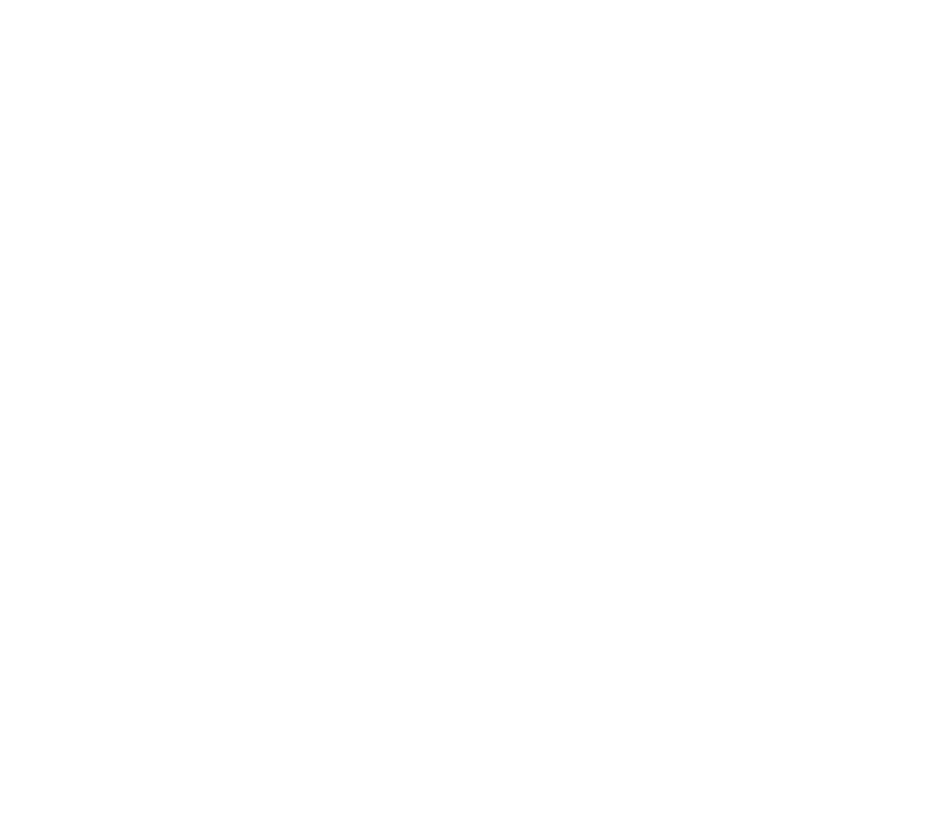
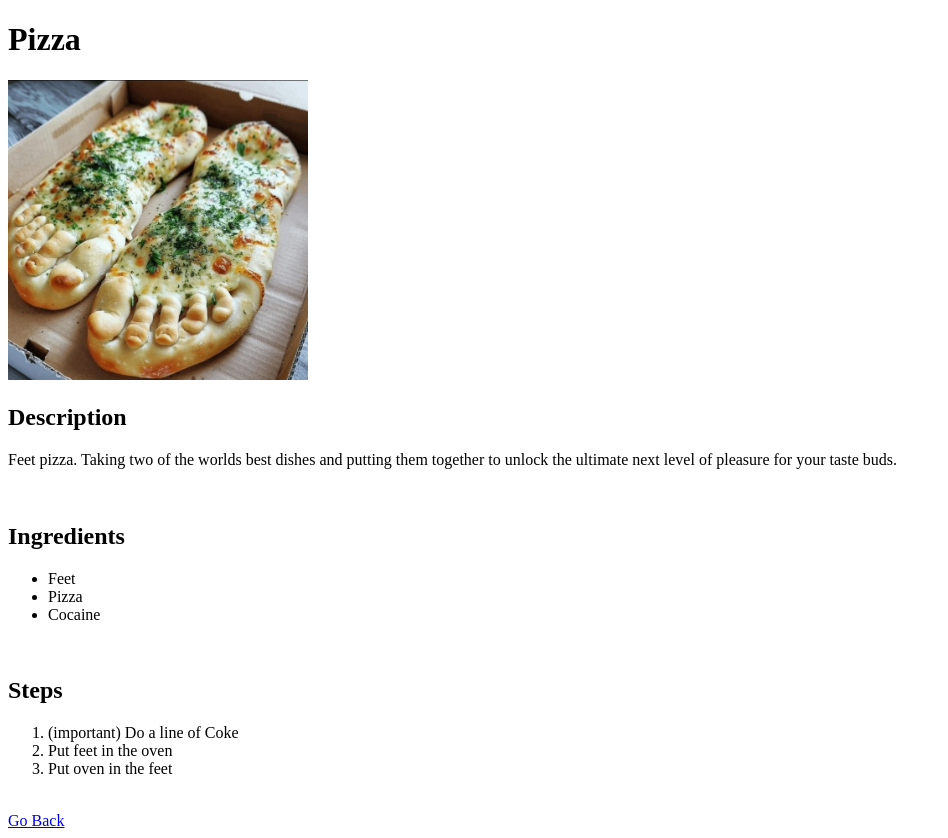
Before and after one commit to ioB4n/odin_recipes, a plain HTML site: page frontend/public/recipes/pizza.html in a window 1280 px wide. Shown: the whole page, without its empty margins (0-948 px from the left). Before the commit the page ends 800 px from the top, so only its background shows below. Drawn offline with Linux system fonts and the light colour scheme.

Commit message:
Implement pizza.html with back navigation

```diff
--- a/frontend/public/recipes/pizza.html
+++ b/frontend/public/recipes/pizza.html
@@ -0,0 +1,37 @@
+<!DOCTYPE html>
+<html lang="en">
+<head>
+    <meta charset="UTF-8">
+    <meta name="viewport" content="width=device-width, initial-scale=1.0">
+    <title>Pizza</title>
+</head>
+<body>
+    <div>
+        <h1>Pizza</h1>
+        <img src="../images/pizza.jpeg" alt="pizza" width="300" height="300">
+        <br>
+
+        <h2>Description</h2>
+        <p>Feet pizza. Taking two of the worlds best dishes and putting them together to unlock the ultimate next level of pleasure for your taste buds.</p>
+        <br>
+
+        <h2>Ingredients</h2>
+        <ul>
+            <li>Feet</li>
+            <li>Pizza</li>
+            <li>Cocaine</li>
+        </ul>
+        <br>
+
+        <h2>Steps</h2>
+        <ol>
+            <li>(important) Do a line of Coke</li>
+            <li>Put feet in the oven</li>
+            <li>Put oven in the feet</li>
+        </ol>
+        <br>
+
+        <a href="../index.html">Go Back</a>
+    </div>
+</body>
+</html>
```
Also changed, not shown: frontend/public/recipes/pancakes.html (+1 -1 lines), frontend/public/images/pizza.jpeg (added).
